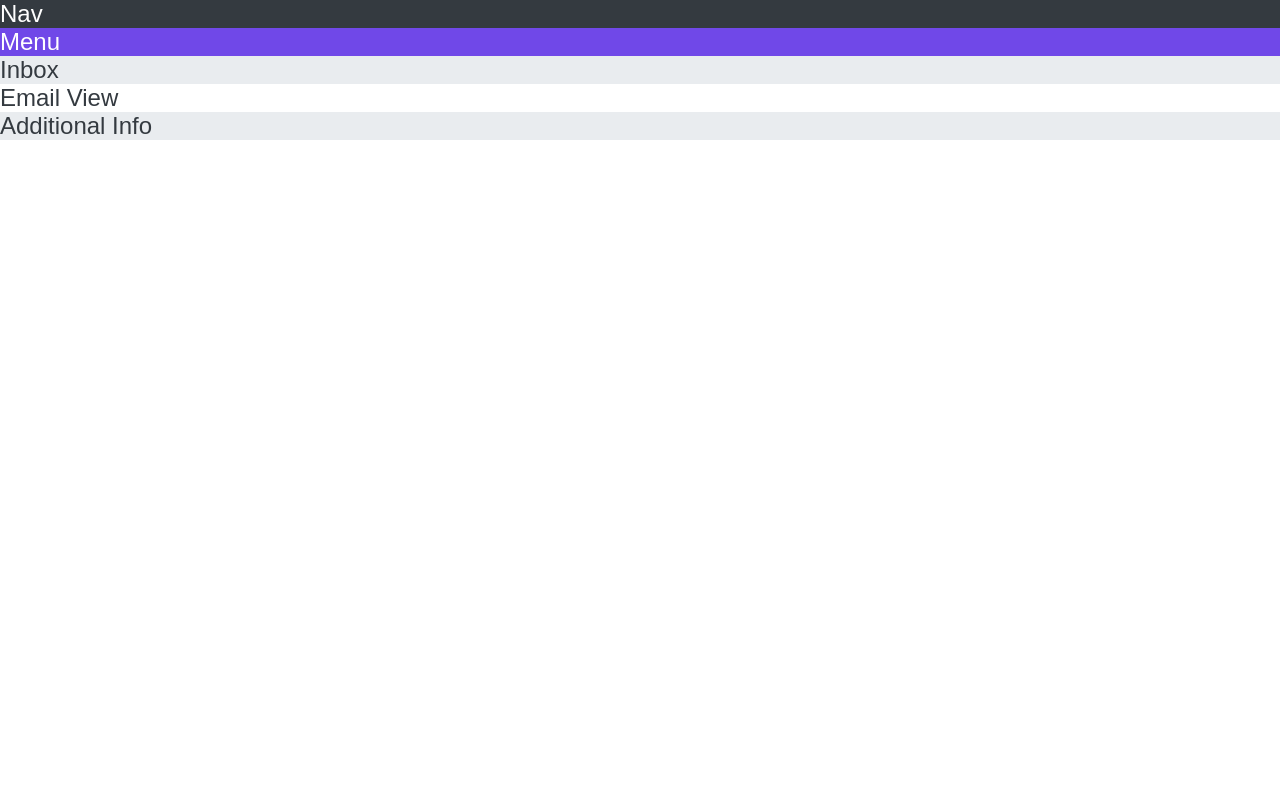
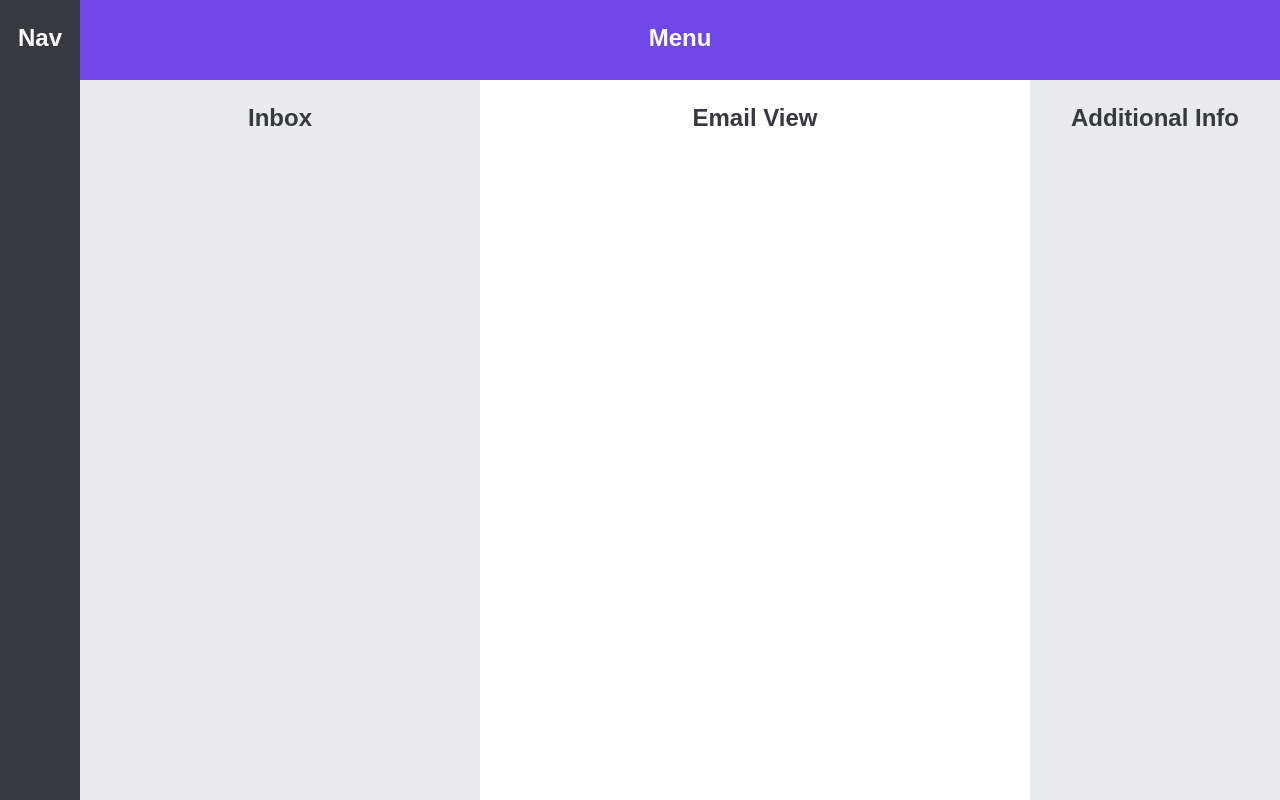
Before and after one commit to tod619/05_Component_EmailAppLicationLayout, a plain HTML site: page index.html in a window 1280 px wide. Drawn offline with Linux system fonts and the light colour scheme.

Commit message:
Set page layout with CSS grid in style.css file

```diff
--- a/style.css
+++ b/style.css
@@ -8,16 +8,33 @@ body {
     font-family: sans-serif;
     color: #343a40;
     font-size: 24px;
+    height: 100vh;
+    text-align: center;
+    font-weight: bold;
+
+    display: grid;
+    grid-template-columns: 80px 400px 1fr 250px;
+    grid-template-rows: 80px 1fr;
+}
+
+nav,
+menu,
+section,
+main,
+aside {
+    padding-top: 24px;
 }
 
 nav {
     background-color: #343a40;
     color: #fff;
+    grid-row: 1 / -1;
 }
 
 menu {
     background-color: #7048e8;
     color: #fff;
+    grid-column: 2 / -1;
 }
 
 section {
```
